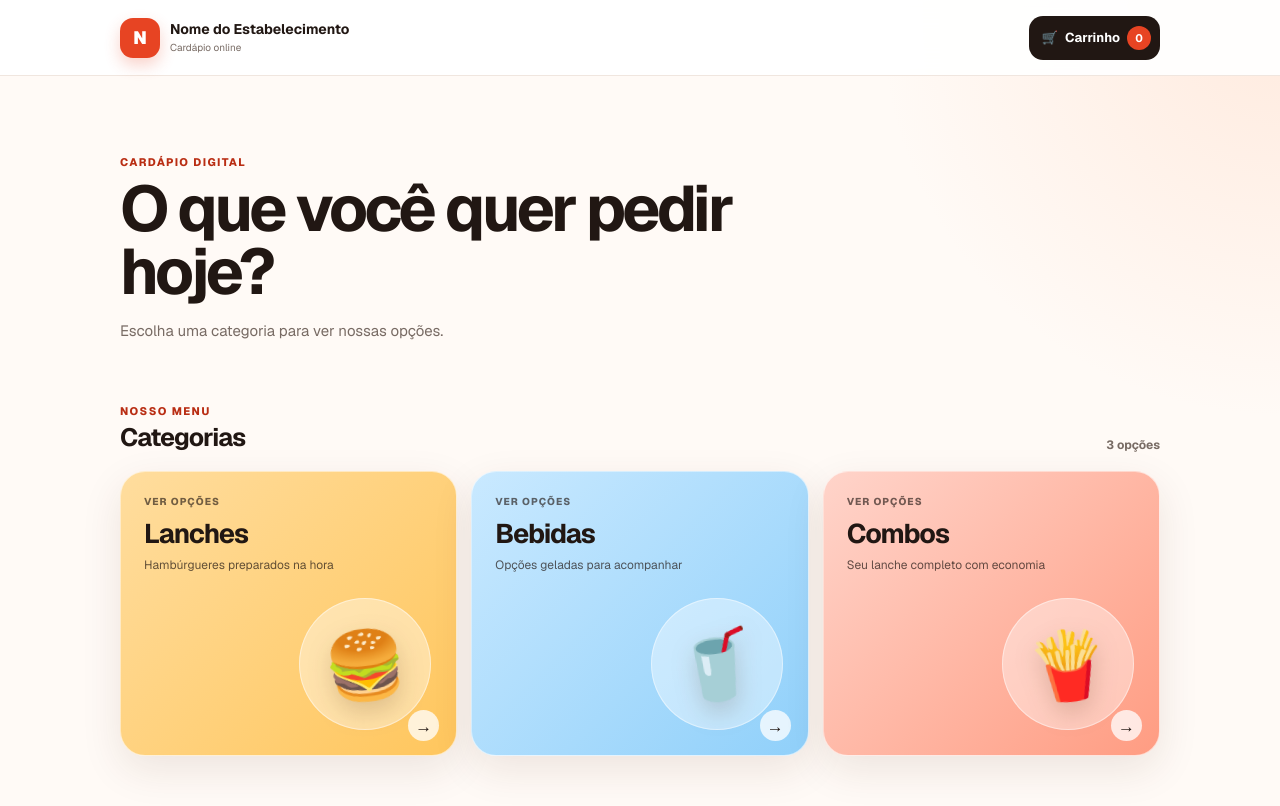
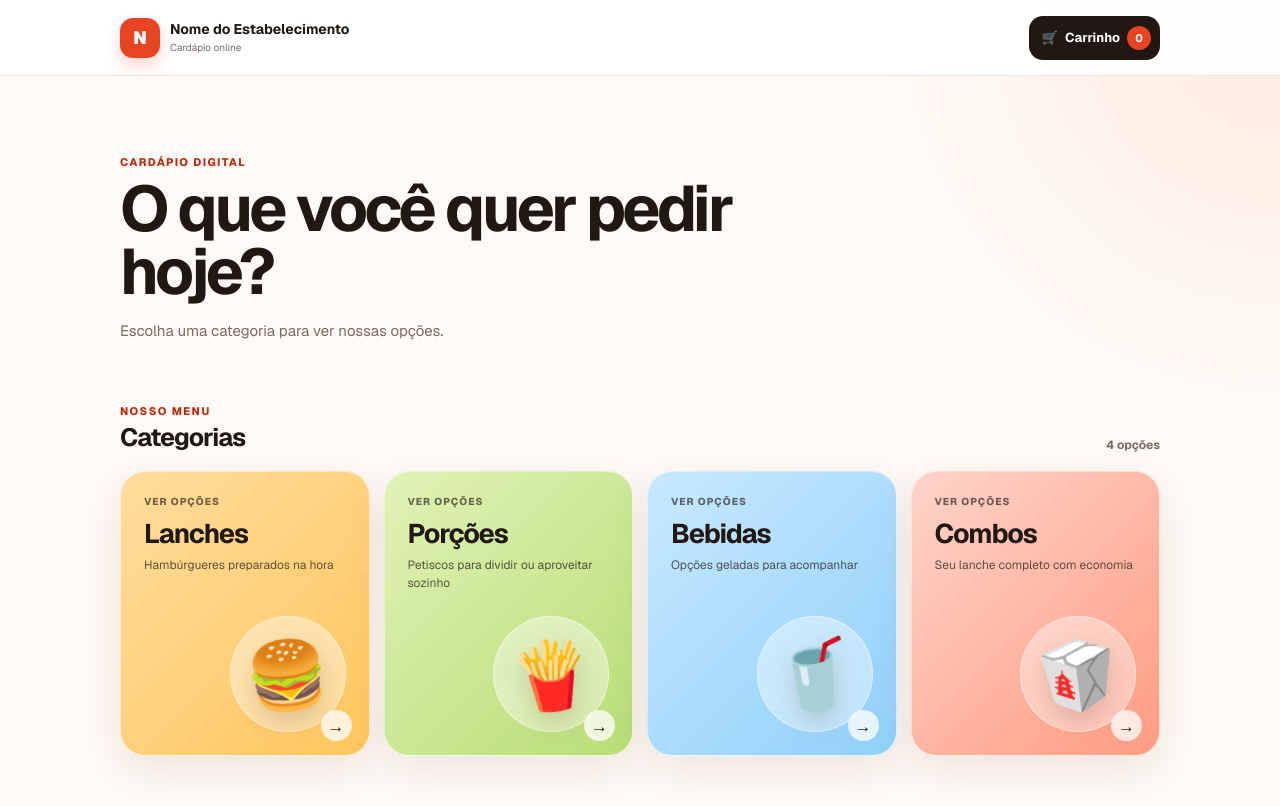
Before and after one commit to FelipeJordaoFernandes/cardapio-digital, a Next.js app: page / in a window 1280 px wide. Shown: the top 806 px of the page. Built offline with nearby package versions, Linux system fonts and the light colour scheme.

Commit message:
Add portions category and responsive category grid

```diff
--- a/app/data/menu.ts
+++ b/app/data/menu.ts
@@ -26,6 +26,17 @@ export const categories: Category[] = [
     ],
   },
   {
+    slug: 'porcoes',
+    name: 'Porções',
+    description: 'Petiscos para dividir ou aproveitar sozinho',
+    emoji: '🍟',
+    products: [
+      { name: 'Batata frita', description: 'Porção de batatas fritas crocantes com molho da casa.', price: 18.9, emoji: '🍟' },
+      { name: 'Onion rings', description: 'Anéis de cebola empanados, dourados e crocantes.', price: 21.9, emoji: '🧅' },
+      { name: 'Calabresa acebolada', description: 'Calabresa grelhada com cebola e acompanhamento de pão.', price: 28.9, emoji: '🥘' },
+    ],
+  },
+  {
     slug: 'bebidas',
     name: 'Bebidas',
     description: 'Opções geladas para acompanhar',
@@ -40,7 +51,7 @@ export const categories: Category[] = [
     slug: 'combos',
     name: 'Combos',
     description: 'Seu lanche completo com economia',
-    emoji: '🍟',
+    emoji: '🥡',
     products: [
       { name: 'Combo Clássico', description: 'X-Burger, batata frita individual e refrigerante lata.', price: 34.9, emoji: '🍔' },
       { name: 'Combo Bacon', description: 'X-Bacon, batata frita individual e refrigerante lata.', price: 39.9, emoji: '🍟' },
--- a/app/globals.css
+++ b/app/globals.css
@@ -154,24 +154,31 @@ button, a { -webkit-tap-highlight-color: transparent; }
 .section-heading .eyebrow { margin-bottom: 3px; }
 .section-heading h2 { margin: 0; font-size: 25px; letter-spacing: -0.035em; }
 .category-count { color: var(--muted); font-size: 12px; font-weight: 650; }
-.category-grid { display: grid; gap: 14px; }
+.category-grid {
+  display: flex;
+  flex-wrap: wrap;
+  gap: 14px;
+}
 
 .category-card {
   position: relative;
-  display: grid;
-  min-height: 174px;
-  grid-template-columns: minmax(0, 1fr) 120px;
-  align-items: center;
+  display: flex;
+  min-width: 0;
+  min-height: 210px;
+  flex: 0 0 calc((100% - 14px) / 2);
+  flex-direction: column;
+  align-items: flex-start;
   overflow: hidden;
   border: 1px solid rgb(255 255 255 / 60%);
   border-radius: 25px;
-  padding: 23px;
+  padding: 16px;
   box-shadow: var(--shadow);
   transition: transform 160ms ease, box-shadow 160ms ease;
 }
 
 .category-card:active { transform: scale(0.985); }
 .category-card--lanches { background: linear-gradient(135deg, #ffdd9e, #ffc65d); }
+.category-card--porcoes { background: linear-gradient(135deg, #dff3b7, #b9dd76); }
 .category-card--bebidas { background: linear-gradient(135deg, #c9e9ff, #90d0fa); }
 .category-card--combos { background: linear-gradient(135deg, #ffd4ca, #ff9c82); }
 
@@ -192,30 +199,32 @@ button, a { -webkit-tap-highlight-color: transparent; }
   text-transform: uppercase;
 }
 
-.category-card__content strong { font-size: 27px; letter-spacing: -0.04em; }
+.category-card__content strong { font-size: 21px; letter-spacing: -0.04em; }
 
 .category-card__description {
-  max-width: 210px;
+  max-width: 100%;
   margin-top: 6px;
-  font-size: 12px;
-  line-height: 1.45;
+  font-size: 11px;
+  line-height: 1.38;
   opacity: 0.7;
 }
 
 .category-card__visual {
   position: relative;
   display: grid;
-  width: 116px;
-  height: 116px;
+  width: 76px;
+  height: 76px;
+  flex: 0 0 76px;
   place-items: center;
-  justify-self: end;
+  align-self: flex-end;
+  margin-top: auto;
   border-radius: 50%;
   background: rgb(255 255 255 / 40%);
   box-shadow: inset 0 0 0 1px rgb(255 255 255 / 45%);
 }
 
 .category-card__visual span {
-  font-size: 66px;
+  font-size: 44px;
   filter: drop-shadow(0 10px 12px rgb(72 32 8 / 18%));
   transform: rotate(-7deg);
 }
@@ -347,17 +356,21 @@ button, a { -webkit-tap-highlight-color: transparent; }
   .brand-copy strong { max-width: none; font-size: 14px; }
   .cart-button { padding-inline: 13px 9px; }
   .cart-button__text { display: inline; }
-  .category-grid, .product-list { grid-template-columns: repeat(2, minmax(0, 1fr)); }
-  .category-card:first-child { grid-column: span 2; }
+  .product-list { grid-template-columns: repeat(2, minmax(0, 1fr)); }
 }
 
 @media (min-width: 900px) {
   .page-shell { padding-top: 128px; }
   .hero { padding-bottom: 48px; }
-  .category-grid { grid-template-columns: repeat(3, minmax(0, 1fr)); }
-  .category-card:first-child { grid-column: auto; }
-  .category-card { min-height: 285px; grid-template-columns: 1fr; align-content: space-between; }
-  .category-card__visual { position: absolute; right: 25px; bottom: 25px; width: 132px; height: 132px; }
+  .category-card {
+    min-height: 285px;
+    flex-basis: calc((100% - 42px) / 4);
+    padding: 23px;
+  }
+  .category-card__content strong { font-size: 27px; }
+  .category-card__description { max-width: 210px; font-size: 12px; line-height: 1.45; }
+  .category-card__visual { width: 116px; height: 116px; flex-basis: 116px; }
+  .category-card__visual span { font-size: 66px; }
   .product-list { grid-template-columns: repeat(3, minmax(0, 1fr)); }
 }
 
```
